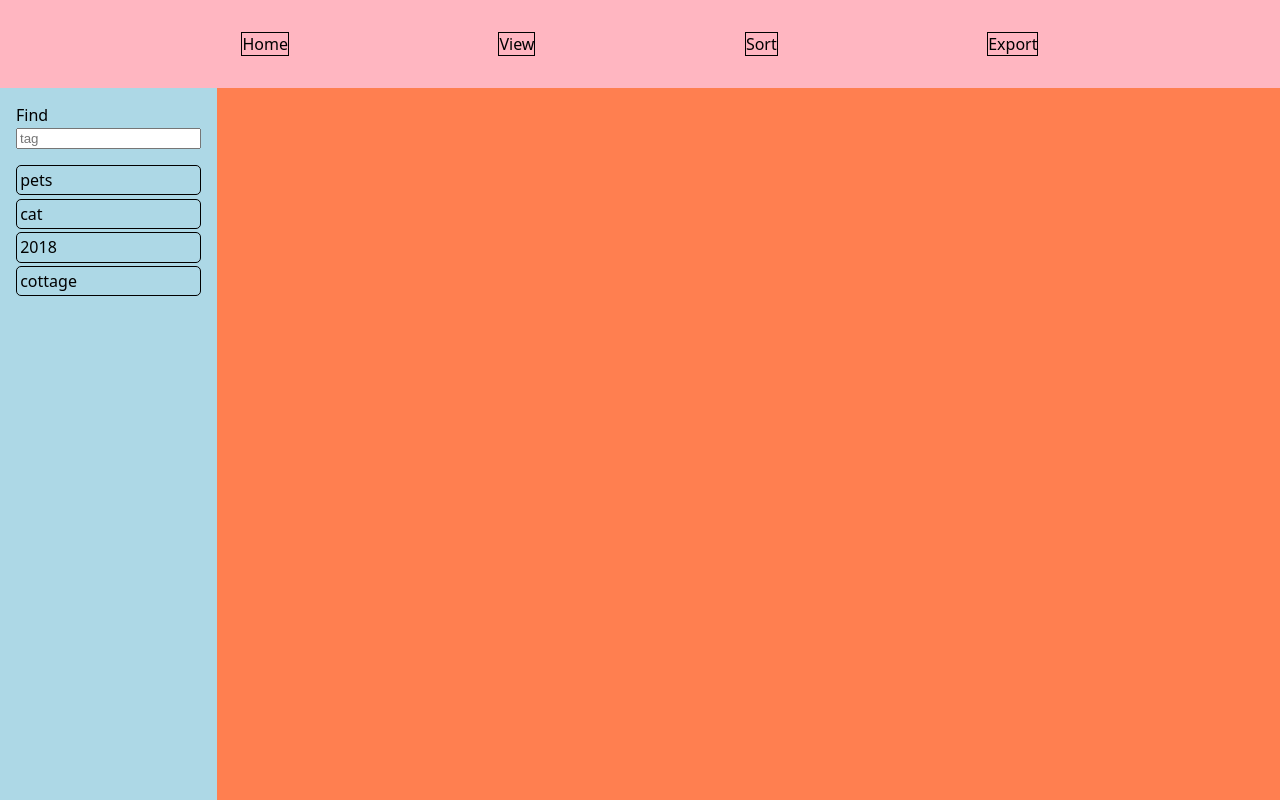
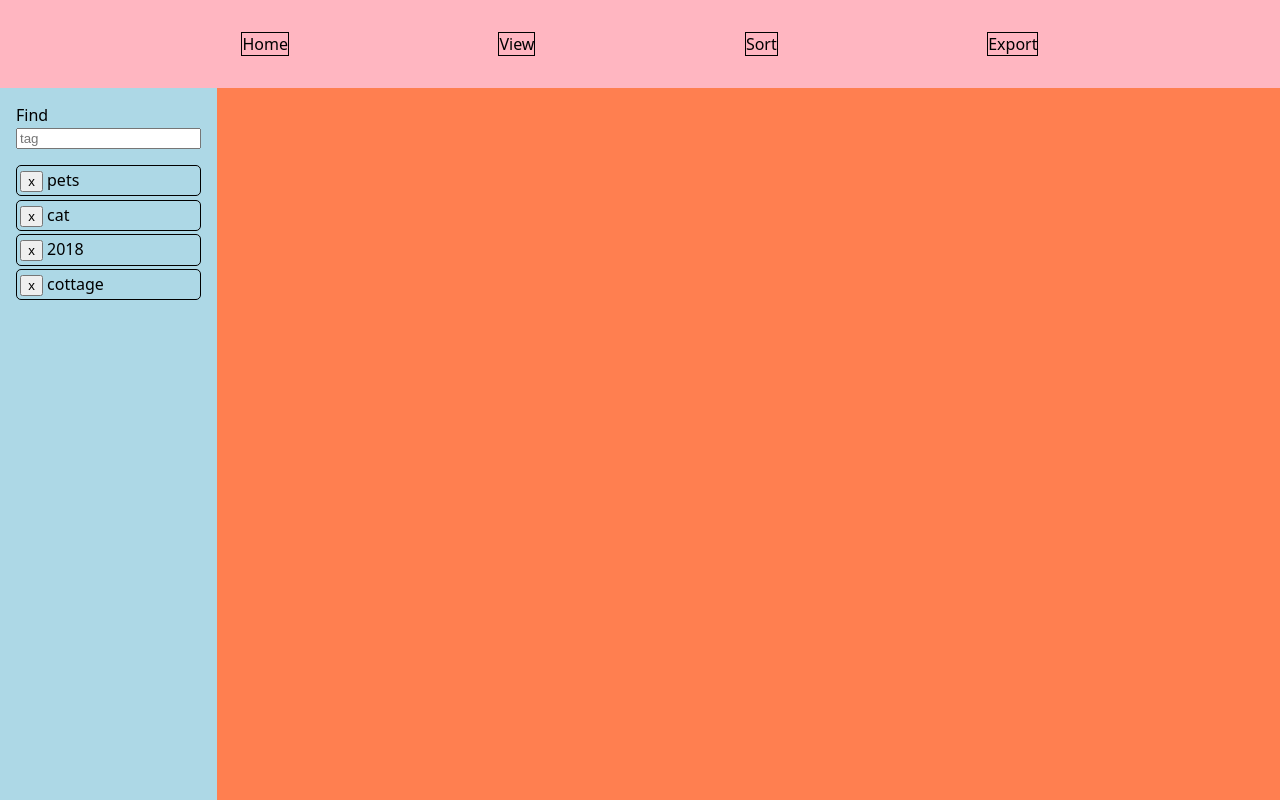
Before and after one commit to SlimTim10/taggable, a React (Create React App) app in the folder frontend/: page / in a window 1280 px wide. Built offline with nearby package versions, Linux system fonts and the light colour scheme; no server answers.

Commit message:
Mock delete button for tags

```diff
--- a/frontend/src/Layout/LeftSidebar.js
+++ b/frontend/src/Layout/LeftSidebar.js
@@ -4,10 +4,10 @@ const LeftSidebar = () => {
       <div>Find</div>
       <input placeholder="tag"></input>
       <ul className="find-tags">
-        <li>pets</li>
-        <li>cat</li>
-        <li>2018</li>
-        <li>cottage</li>
+        <li><button>x</button> pets</li>
+        <li><button>x</button> cat</li>
+        <li><button>x</button> 2018</li>
+        <li><button>x</button> cottage</li>
       </ul>
     </div>
   )
```
